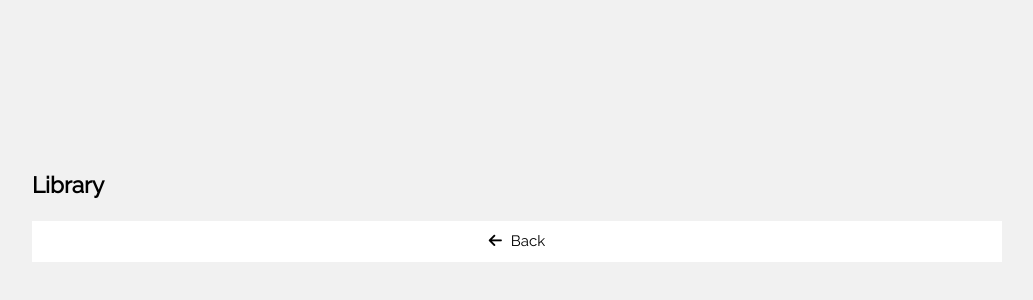
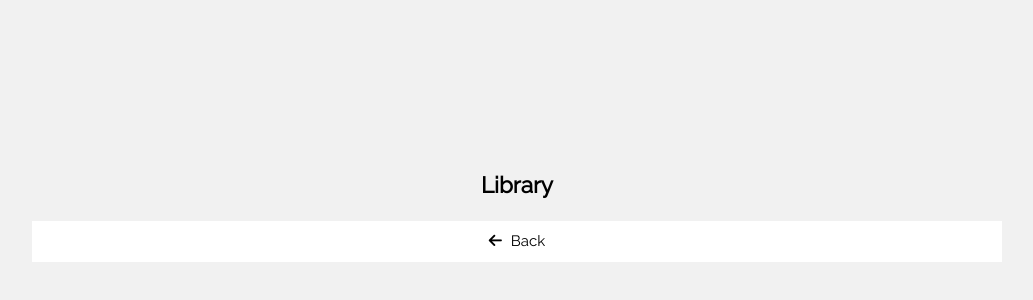
Before and after one commit to JasonFurmage/ImageGenerator, a plain HTML site: page index.html in a window 1280 px wide. Shown: the part 194-494 px from the top of the page, without its empty margins (123-1156 px from the left). Drawn offline with Linux system fonts and the light colour scheme.

Commit message:
feat: add flex properties to library element

```diff
--- a/scss/modules/_library.scss
+++ b/scss/modules/_library.scss
@@ -4,4 +4,5 @@
 
 .library {
     //display: none;
+    @include flex($dir: column, $algn: center);
 }
```
Also changed, not shown: css/application.css, 1 other file.
